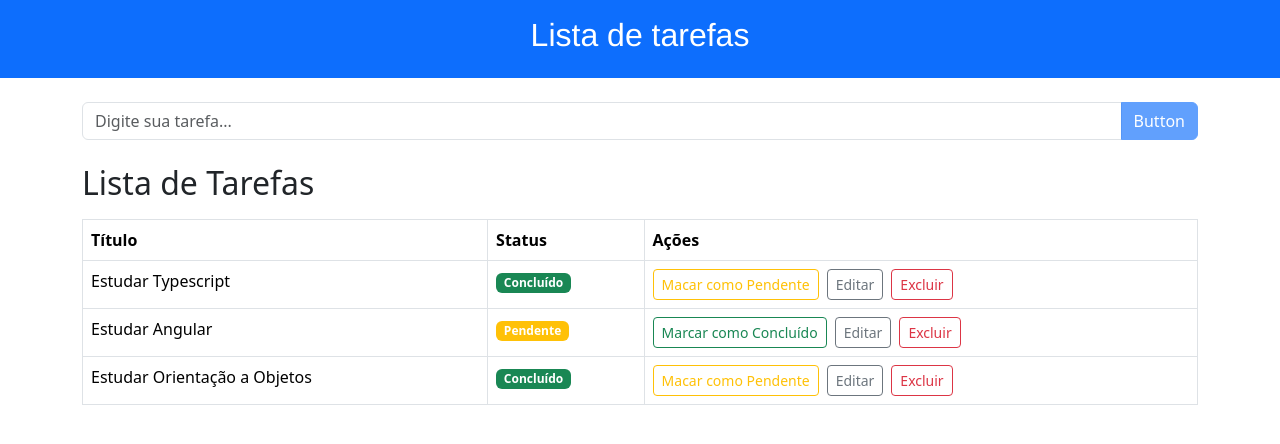
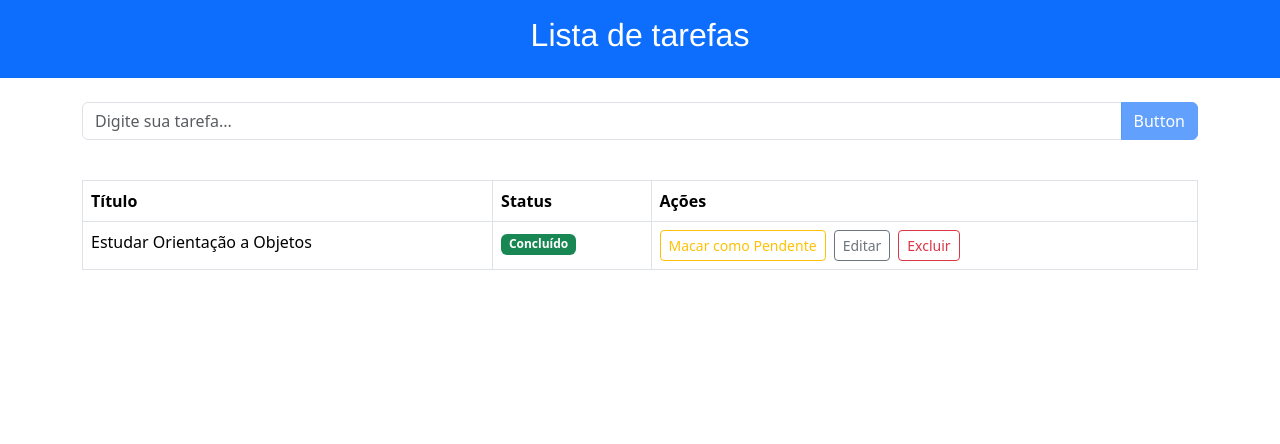
Before and after one commit to Renatonapoli/gerenciador-de-tarefas, an Angular app: page / in a window 1280 px wide. Shown: the top 444 px of the page. Built offline with nearby package versions, Linux system fonts and the light colour scheme; data requests are answered from the project's data file.

Commit message:
Retirada titulo da lista

```diff
--- a/db.json
+++ b/db.json
@@ -1,15 +1,5 @@
 {
   "tasks": [
-    {
-      "id": "aad8",
-      "titulo": "Estudar Typescript",
-      "completo": true
-    },
-    {
-      "id": "b52a",
-      "titulo": "Estudar Angular",
-      "completo": false
-    },
     {
       "id": "5d8a",
       "titulo": "Estudar Orientação a Objetos",
--- a/src/app/components/task-list/task-list.component.html
+++ b/src/app/components/task-list/task-list.component.html
@@ -1,8 +1,7 @@
 <app-task-form (taskAdded)="loadTasks()"></app-task-form>
 
 
-<div class="container mt-4">
-  <h2>Lista de Tarefas</h2>
+<div class="container d-flex mt-4">
   <table class="table table-bordered mt-3">
     <thead>
       <tr>
```
